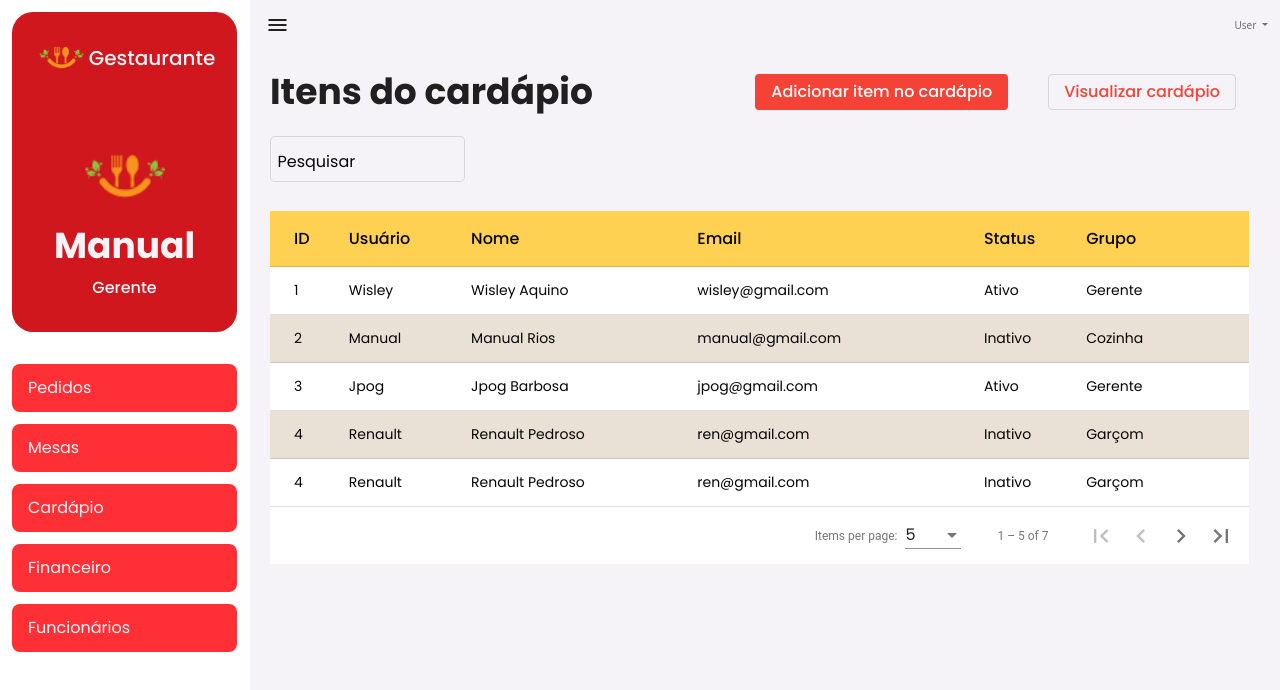
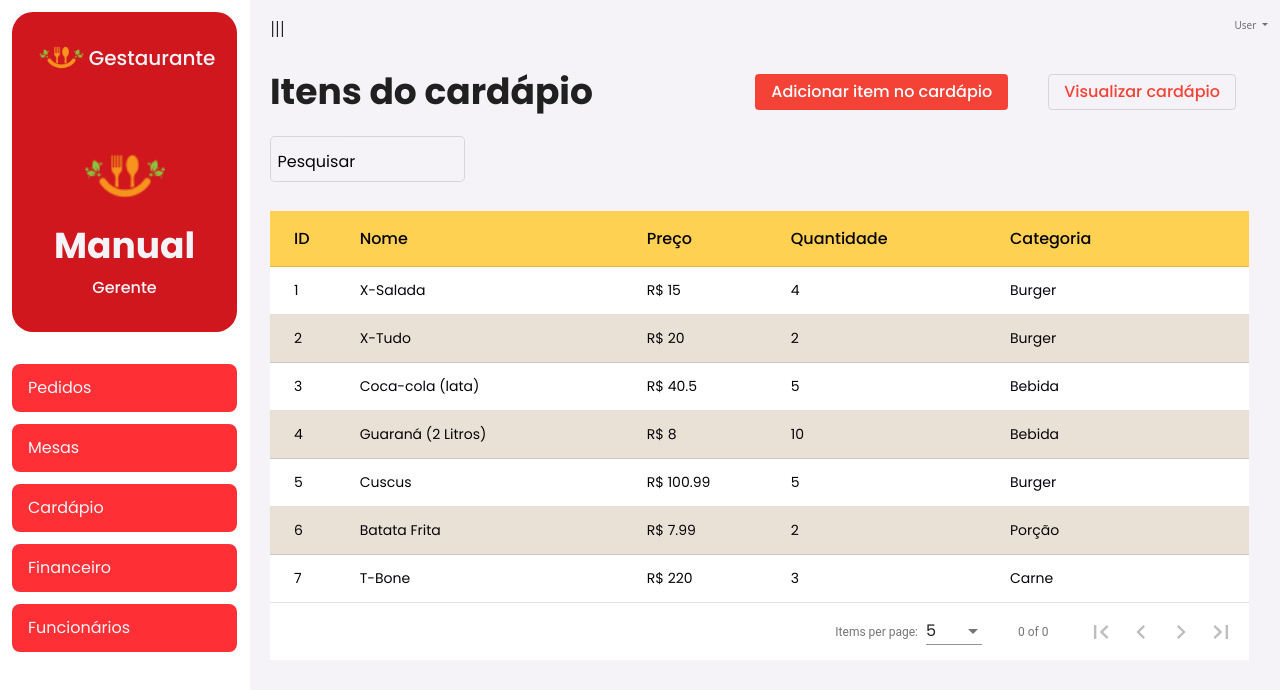
Before and after one commit to ManoelRIos/gestaurante, an Angular app in the folder web/: page /cardapio/itens-do-cardapio in a window 1280 px wide. Shown: the top 690 px of the page. Built offline with nearby package versions, Linux system fonts and the light colour scheme; what ng-apexcharts would draw is missing.

Commit message:
Adicionando tabela na pagina de itens do cardapio

```diff
--- a/web/src/app/components/menu/menu.component.html
+++ b/web/src/app/components/menu/menu.component.html
@@ -37,7 +37,7 @@
         mat-icon-button
         (click)="drawer.toggle()"
       >
-        <mat-icon aria-label="Side nav toggle icon">menu</mat-icon>
+        <mat-icon aria-label="Side nav toggle icon">|||</mat-icon>
       </button>
       <ul class="navbar-nav" dropdown>
         <li class="nav-item dropdown">
--- a/web/src/app/pages/itensCardapio/itensCardapio.component.html
+++ b/web/src/app/pages/itensCardapio/itensCardapio.component.html
@@ -9,4 +9,57 @@
   </div>
 </div>
 
-<app-table></app-table>
+
+
+<!-- Input para filtrar dados da tabela -->
+<div class="filter-input">
+  <mat-form-field appearance="outline">
+    <mat-label>Pesquisar</mat-label>
+    <input matInput (keyup)="applyFilter($event)" placeholder="Ex. Funcionário" #input>
+  </mat-form-field>
+</div>
+
+<div class="table-card">
+  <table mat-table [dataSource]="dataSource">
+
+    <ng-container *ngFor="let item of displayedColumns">
+    </ng-container>
+
+    <!-- Position Column -->
+    <ng-container matColumnDef="id">
+      <th mat-header-cell *matHeaderCellDef> ID</th>
+      <td mat-cell *matCellDef="let element"> {{element.id}} </td>
+    </ng-container>
+
+    <!-- Name Column -->
+    <ng-container matColumnDef="nome">
+      <th mat-header-cell *matHeaderCellDef> Nome </th>
+      <td mat-cell *matCellDef="let element"> {{element.nome}} </td>
+    </ng-container>
+
+    <!-- Weight Column -->
+    <ng-container matColumnDef="preco">
+      <th mat-header-cell *matHeaderCellDef> Preço </th>
+      <td mat-cell *matCellDef="let element">R$ {{element.preco}} </td>
+    </ng-container>
+
+    <!-- Symbol Column -->
+    <ng-container matColumnDef="quantidade">
+      <th mat-header-cell *matHeaderCellDef> Quantidade </th>
+      <td mat-cell *matCellDef="let element"> {{element.quantidade}} </td>
+    </ng-container>
+
+    <ng-container matColumnDef="categoria">
+      <th mat-header-cell *matHeaderCellDef> Categoria </th>
+      <td mat-cell *matCellDef="let element"> {{element.categoria}} </td>
+    </ng-container>
+
+    <tr mat-header-row *matHeaderRowDef="displayedColumns"></tr>
+    <tr mat-row *matRowDef="let row; columns: displayedColumns;"></tr>
+  </table>
+
+  <mat-paginator [pageSizeOptions]="[5, 10, 20]"
+                 showFirstLastButtons
+                 aria-label="Select page of periodic elements">
+  </mat-paginator>
+</div>
--- a/web/src/app/pages/itensCardapio/itensCardapio.component.scss
+++ b/web/src/app/pages/itensCardapio/itensCardapio.component.scss
@@ -15,3 +15,54 @@
   padding: .4rem 1.6rem ;
   border-radius: .4rem;
 }
+
+
+
+.filter-input {
+  margin-left: 2rem;
+}
+
+mat-label {
+  color: #060408;
+}
+
+mat-form-field.mat-focused{
+  border-color: #060408;
+}
+
+.table-card {
+  width: 95%;
+  margin: 1.3rem 7.2rem 0 2rem;
+  border-radius: 21px;
+  background-color: #fff;
+}
+
+
+.mat-form-field input {
+  padding-bottom: 1rem;
+}
+
+table {
+  width: 100%;
+  border-bottom-left-radius: 21px;
+}
+
+table .mat-header-row {
+  background-color: #FFD152;
+  border-top-left-radius: 21px;
+}
+
+table th {
+  font-size: 1.6rem;
+  color: #060408;
+  font-family: 'Poppins', sans-serif;
+}
+table td {
+  font-size: 1.4rem;
+  color: #060408;
+  font-family: 'Poppins', sans-serif;
+}
+
+table .mat-row:nth-child(2n){
+  background-color: #E9E1D6;
+}
--- a/web/src/app/pages/itensCardapio/itensCardapio.component.ts
+++ b/web/src/app/pages/itensCardapio/itensCardapio.component.ts
@@ -1,4 +1,7 @@
-import { Component, OnInit } from '@angular/core';
+import { ItemCardapio } from './../../models/ItemCardapio';
+import { Component, OnInit, ViewChild } from '@angular/core';
+import { MatPaginator } from '@angular/material/paginator';
+import { MatTableDataSource } from '@angular/material/table';
 
 @Component({
   selector: 'app-itensCardapio',
@@ -7,9 +10,30 @@ import { Component, OnInit } from '@angular/core';
 })
 export class ItensCardapioComponent implements OnInit {
 
+  itensDoCardapio: ItemCardapio[] =[
+    { id: "1", nome: "X-Salada", descricao: "Wisley Aquino", preco: 15, quantidade: 4, imagem: "Gerente", categoria:"Burger" },
+    { id: "2", nome: "X-Tudo", descricao: "Manual Rios", preco: 20, quantidade: 2, imagem: "Cozinha", categoria:"Burger" },
+    { id: "3", nome: "Coca-cola (lata)", descricao: "4.50", preco: 40.50, quantidade: 5, imagem: "Gerente", categoria:"Bebida" },
+    { id: "4", nome: "Guaraná (2 Litros)", descricao: "8", preco: 8, quantidade: 10, imagem: "Garçom", categoria:"Bebida" },
+    { id: "5", nome: "Cuscus", descricao: "Renault Pedroso", preco: 100.99, quantidade: 5, imagem: "Garçom", categoria:"Burger" },
+    { id: "6", nome: "Batata Frita", descricao: "Renault Pedroso", preco: 7.99, quantidade: 2, imagem: "Garçom", categoria:"Porção" },
+    { id: "7", nome: "T-Bone", descricao: "Renault Pedroso", preco: 220, quantidade: 3, imagem: "Garçom", categoria:"Carne" }
+  ];
+
+  displayedColumns: string[] = ['id', 'nome', 'preco', 'quantidade', 'categoria'];
+  dataSource = new MatTableDataSource<ItemCardapio>(this.itensDoCardapio);
+
+  @ViewChild(MatPaginator) paginator!: MatPaginator;
+
   constructor() { }
 
   ngOnInit() {
+    this.dataSource.paginator = this.paginator;
+  }
+
+  applyFilter(event: Event) {
+    const filterValue = (event.target as HTMLInputElement).value;
+    this.dataSource.filter = filterValue.trim().toLowerCase();
   }
 
 }
```
